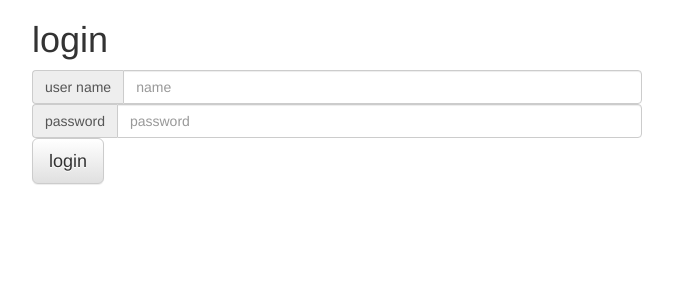
After one commit to FredCHHsu/php-101, a PHP site: page /user/sign_in.php in a window 1280 px wide. The commit adds this page. Shown: the top 300 px of the page, without its empty margins (303-976 px from the left). Run offline with PHP 8.4, Linux system fonts and the light colour scheme.

Commit message:
add sign in page

```diff
--- /dev/null
+++ b/user/sign_in.php
@@ -0,0 +1,31 @@
+<?php
+include('login.php'); // Includes Login Script
+
+if(isset($_SESSION['login_user'])){
+  header("location: ../");
+}
+?>
+<!DOCTYPE html>
+<html>
+<head>
+  <meta charset="utf-8">
+  <link rel="stylesheet" href="https://maxcdn.bootstrapcdn.com/bootstrap/3.3.5/css/bootstrap.min.css">
+  <link rel="stylesheet" href="https://maxcdn.bootstrapcdn.com/bootstrap/3.3.5/css/bootstrap-theme.min.css">
+</head>
+<body>
+  <div class="col-md-6 col-md-offset-3">
+    <h1>login</h1>
+    <form action="" method="post">
+      <div class="input-group">
+        <span class="input-group-addon">user name</span>
+        <input type="text" class="form-control" placeholder="name">
+      </div>
+      <div class="input-group">
+        <span class="input-group-addon">password</span>
+        <input type="password" class="form-control" placeholder="password">
+      </div>
+      <input type="submit" value="login" class='btn btn-lg btn-default'>
+    </form>
+  </div>
+</body>
+</html>
```
Also changed, not shown: index.php (+19 -7 lines), user/logout.php (added, +11 -0 lines), user/login.php (added).
